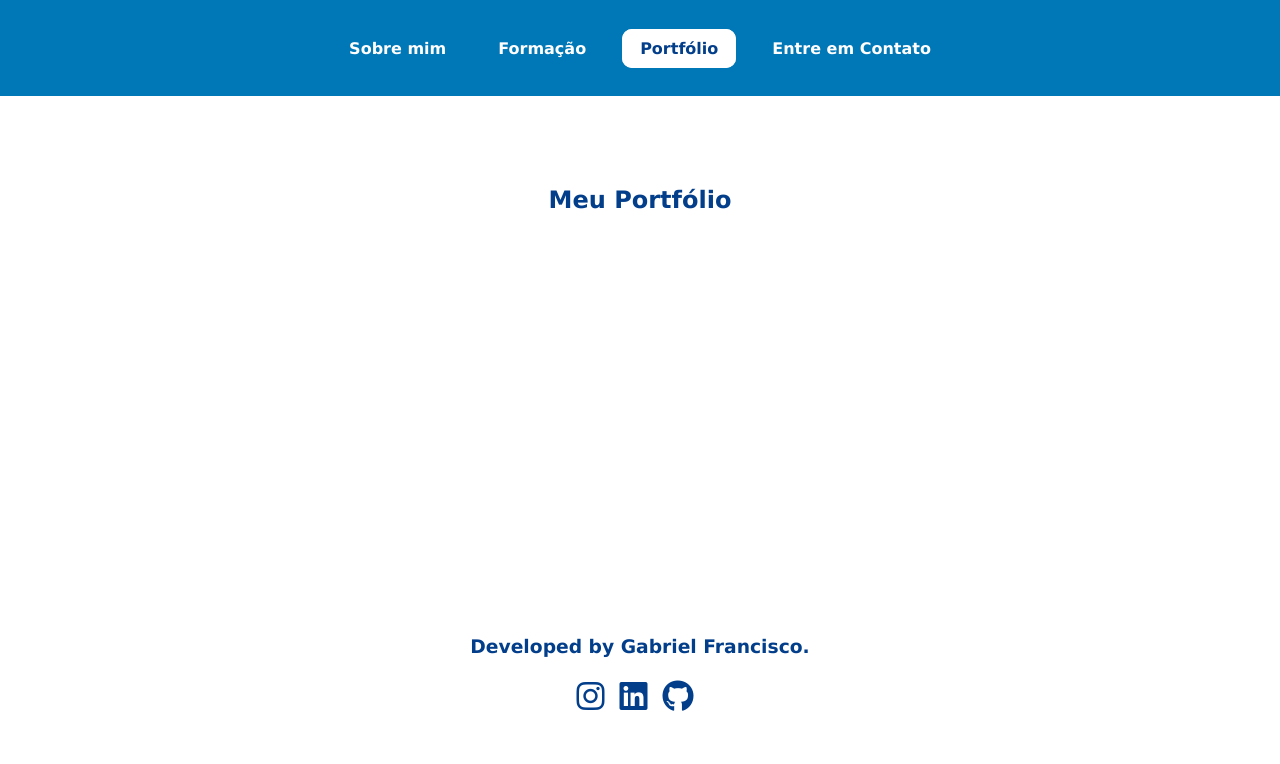
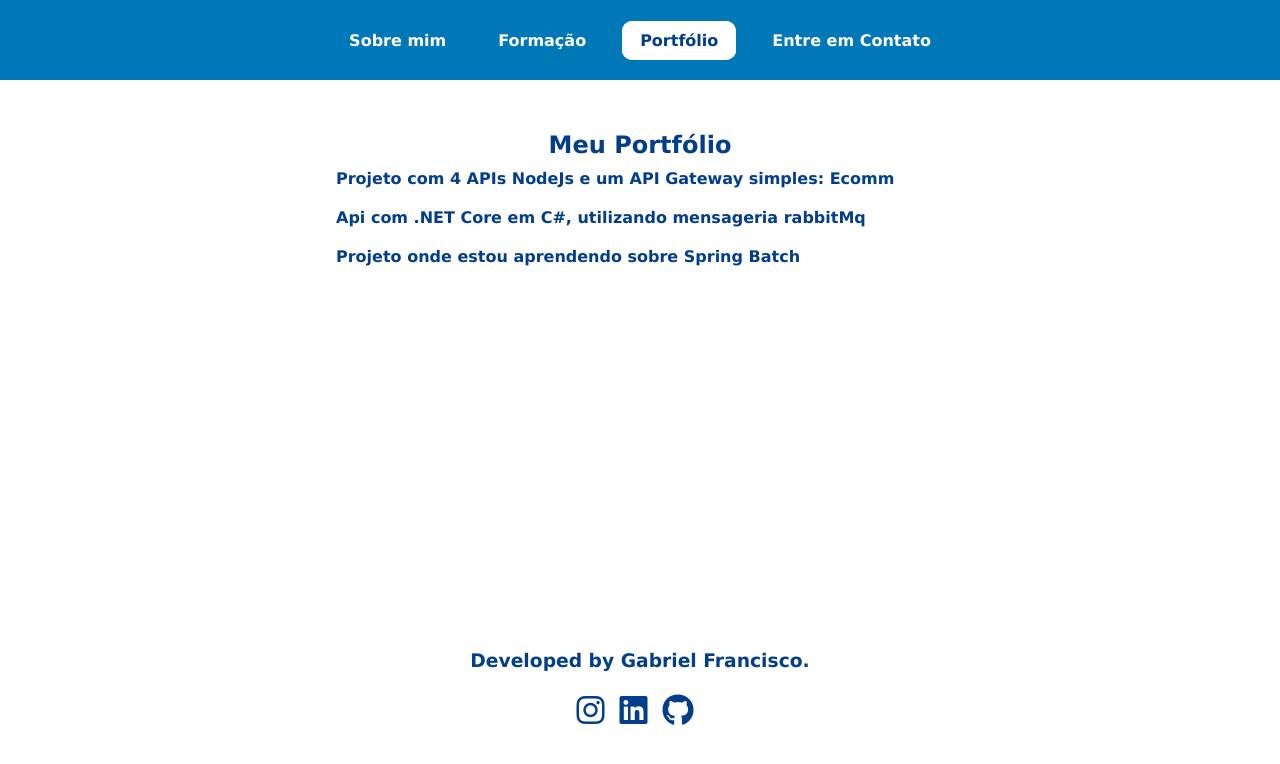
Before and after one commit to Gah2k0/Uninter-trabalho-aplicacoes-web-moveis, a plain HTML site: page portfolio.html in a window 1280 px wide. Drawn offline with Linux system fonts and the light colour scheme.

Commit message:
adicionando sobre mim, portfolio e ajustes no css geral

```diff
--- a/portfolio.html
+++ b/portfolio.html
@@ -3,7 +3,7 @@
 <head>
     <meta charset="UTF-8">
     <meta name="viewport" content="width=device-width, initial-scale=1.0">
-    <link rel="stylesheet" href="style.css">
+    <link rel="stylesheet" href="./style/style.css">
     <title>Portfólio</title>
 </head>
 <body>
@@ -21,9 +21,11 @@
         <section>
             <h2>Meu Portfólio</h2>
             <article>
-                <p>
-
-                </p>
+                <ul class="portfolio">
+                    <li><a href="https://github.com/Gah2k0/ecomm" target="_blank">Projeto com 4 APIs NodeJs e um API Gateway simples: Ecomm</a></li>
+                    <li><a href="https://github.com/Gah2k0/API-ASP.NET-Core" target="_blank">Api com .NET Core em C#, utilizando mensageria rabbitMq</a></li>
+                    <li><a href="https://github.com/Gah2k0/my-first-spring-batch-project" target="_blank">Projeto onde estou aprendendo sobre Spring Batch</a></li>
+                </ul>
             </article>
         </section>
     </main>
--- a/style.css
+++ b/style/style.css
@@ -32,10 +32,10 @@ h1 {
 header {
     margin: auto;
     width: 100vw;
-    height: 12vh;
+    height: 10vh;
     align-content: center;
     background-color: var(--medium-blue);
-    margin-bottom: 60px;
+    margin-bottom: 10px;
 }
 
 nav {
@@ -46,25 +46,25 @@ nav {
     gap: 10px;
 }
 
-ul {
+nav ul {
     list-style-type: none;
     margin: 0;
     padding: 0;
 }
 
-li {
+nav ul li {
     float: left;
     padding: 10px;
 }
 
-li a {
+nav ul li a {
     color: var(--branco);
     padding: 8px 16px;
     text-decoration: none;
     font-weight: 600;
 }
 
-li a:hover {
+nav ul li a:hover {
     background-color: var(--branco);
     color: var(--dark-blue);
     border-radius: 10px;
@@ -79,20 +79,27 @@ li a:hover {
 }
 
 main {
-    height: 55vh;
-    margin: 40px;
+    height: 65vh;
+    display: flex;
+    flex-direction: column;
+    align-items: center;
 }
 
 section {
-    margin: auto;
     width: 50%;
-    height: 5rem;
+    height: 27vh;
     align-content: center;
+}
+
+section article {
+    width: 100%;
+    display: flex;
+    gap: 10px;
 }
 
  h2 {
     text-align: center;
-    margin: 30px;
+    margin: 10px;
 }
 
 img {
@@ -104,14 +111,6 @@ img {
     flex-direction: column;
 }
 
-section article {
-    width: 100%;
-    display: flex;
-    justify-content: center;
-    align-items: center;
-    gap: 10px;
-}
-
 p {
     padding: 10px;
 }
@@ -120,6 +119,21 @@ form {
     display: flex;
     flex-direction: column;
     gap: 2rem;
+}
+
+article ul {
+    list-style-type: none;
+}
+
+article ul li {
+    margin: 0 0 10px 0;
+}
+
+article ul li a {
+    /* color: var(--branco); */
+    padding: 8px 16px;
+    text-decoration: none;
+    font-weight: 600;
 }
 
 .inputs-container {
@@ -153,6 +167,21 @@ form {
     cursor: pointer;
 }
 
+
+.about-me {
+    justify-content: center;
+    align-items: center;
+    margin-top: 100px;
+    display: flex;
+    flex-direction: column;
+}
+
+.portfolio {
+    display: flex;
+    flex-direction: column;
+    gap: 10px;
+}
+
 footer {
     position: relative;
     bottom: 0;
```
Also changed, not shown: formacao.html (+3 -1 lines), forms.html (+1 -1 lines), index.html (+15 -1 lines), script/main.js (added).
